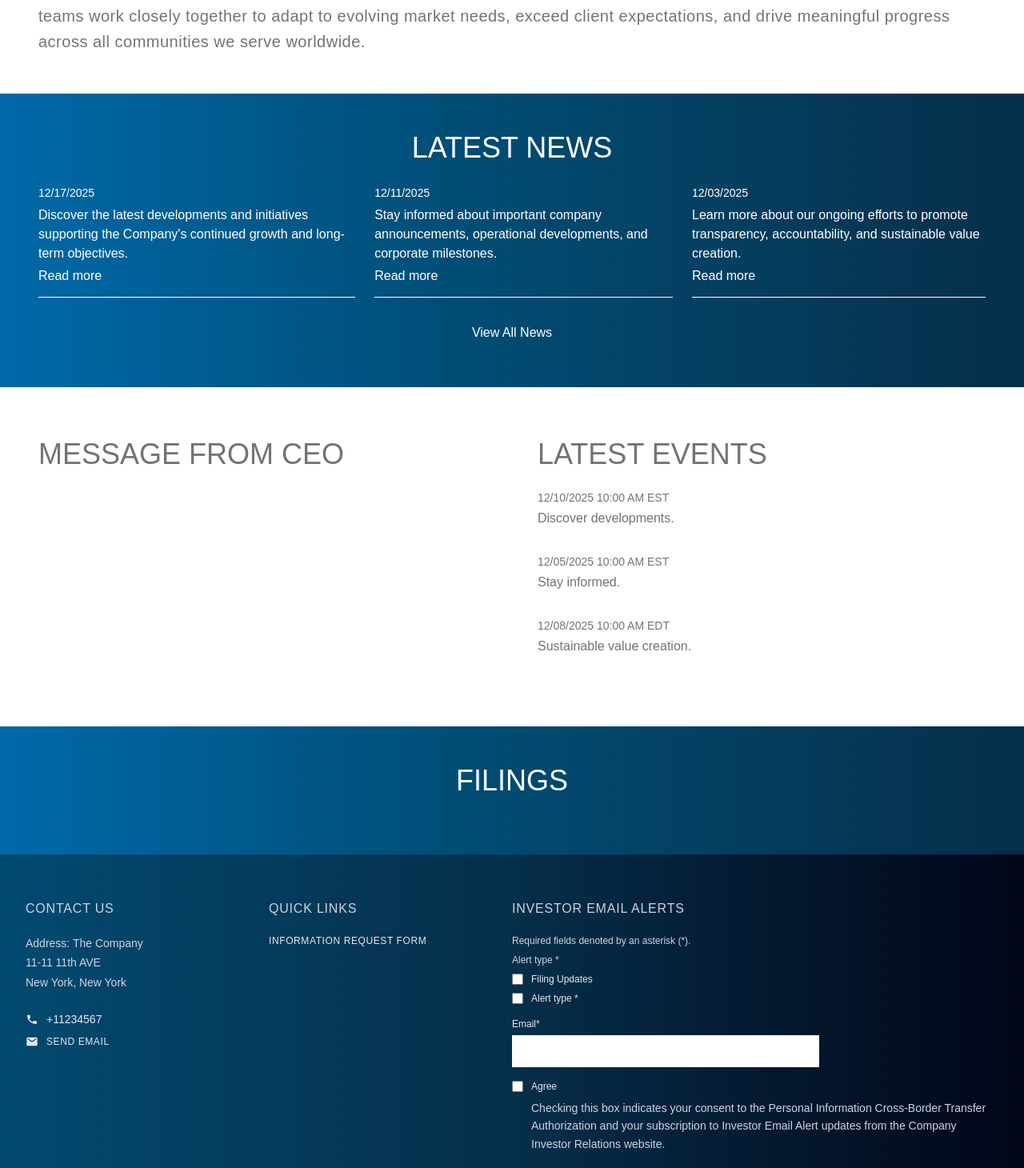
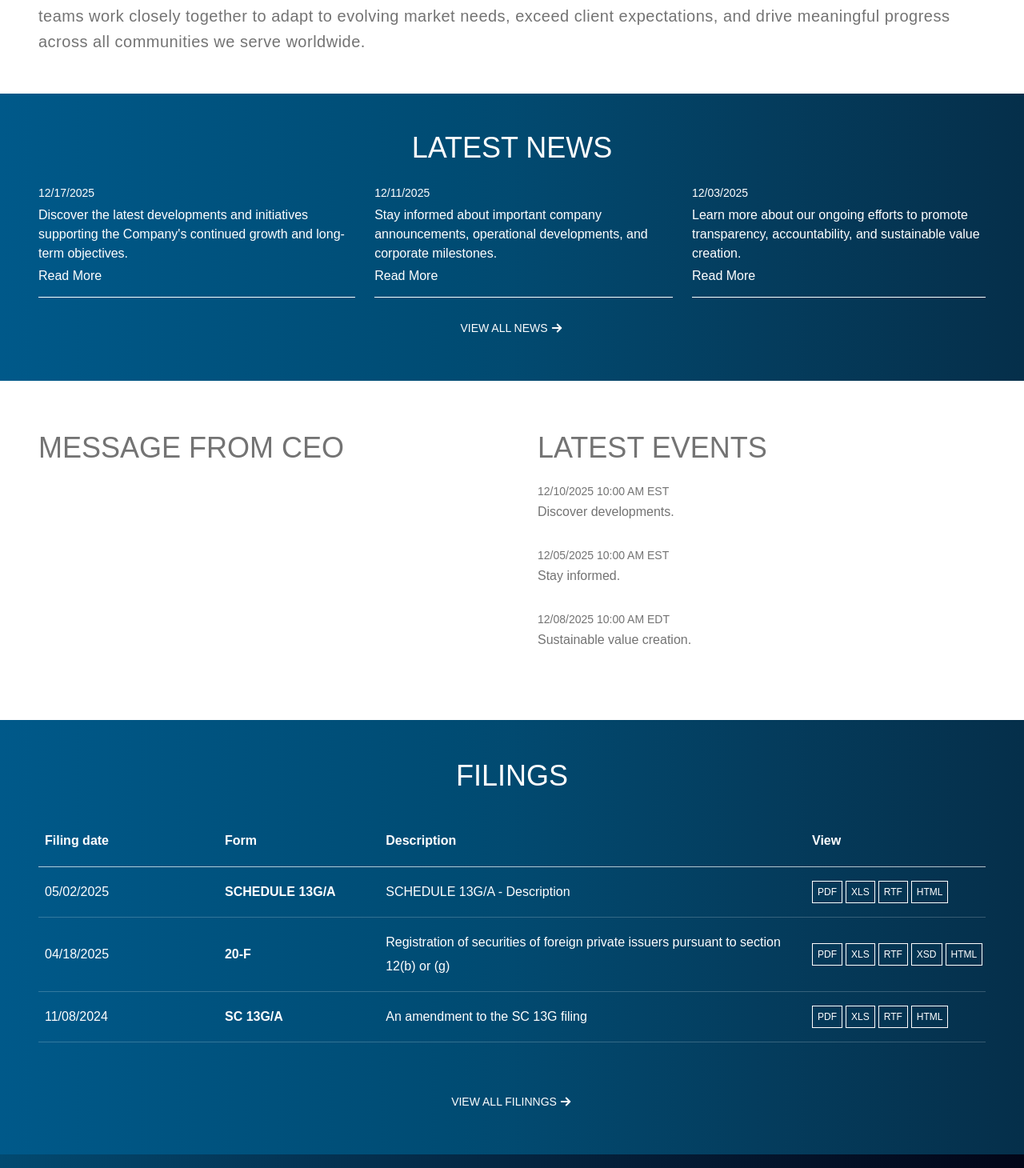
Before and after one commit to RobertQuintero/test-build-notified, a Next.js app in the folder test-build-notified/: page / in a window 1280 px wide. Shown: the part 770-2230 px from the top of the page at 80% size. Built offline with nearby package versions, Linux system fonts and the light colour scheme; grey boxes are pictures that could not be loaded.

Commit message:
Enhance footer and filings components; add filings data and improve layout for better readability and user experience

```diff
--- a/test-build-notified/components/footer.tsx
+++ b/test-build-notified/components/footer.tsx
@@ -13,7 +13,7 @@ export default function Footer() {
   };
 
   return (
-    <footer className="w-full bg-linear-to-r from-sky-900 via-sky-950 to-slate-950 text-slate-200 py-14 px-4 md:px-8 ">
+    <footer className="w-full bg-linear-to-r from-sky-900  to-slate-950 text-slate-200 py-14 px-4 md:px-8 ">
       <div className="max-w-7xl mx-auto">
         {/* Main 3-Column Grid */}
         <div className="grid grid-cols-1 md:grid-cols-[1fr_1fr_2fr] lg:gap-0 md:gap-8 gap-16">
--- a/test-build-notified/components/home/filings.tsx
+++ b/test-build-notified/components/home/filings.tsx
@@ -1,13 +1,126 @@
+
 "use client";
+
+const filings = [
+  {
+    date: "05/02/2025",
+    form: "SCHEDULE 13G/A",
+    description: "SCHEDULE 13G/A - Description",
+    formats: ["PDF", "XLS", "RTF", "HTML"],
+  },
+  {
+    date: "04/18/2025",
+    form: "20-F",
+    description:
+      "Registration of securities of foreign private issuers pursuant to section 12(b) or (g)",
+    formats: ["PDF", "XLS", "RTF", "XSD", "HTML"],
+  },
+  {
+    date: "11/08/2024",
+    form: "SC 13G/A",
+    description: "An amendment to the SC 13G filing",
+    formats: ["PDF", "XLS", "RTF", "HTML"],
+  },
+];
 
 export function Filings() {
   return (
-    <section className="bg-linear-to-r from-sky-700 via-sky-900 to-sky-950 max-w-full mx-auto p-6 md:p-12 ">
-    <div className="max-w-7xl mx-auto flex flex-col justify-center items-center text-white ">
-      <h2 className="text-2xl md:text-4xl uppercase mb-6 ">
-        FILINGS
-      </h2>
-    </div>
+    <section className="w-full bg-linear-to-r from-sky-800 via-sky-900 to-sky-950 mx-auto p-6 md:p-12 ">
+      <div className="max-w-7xl mx-auto  text-white">
+
+        {/* Heading */}
+        <h2 className="mb-[48px] text-center text-[36px] font-normal leading-[43px] uppercase">
+          FILINGS
+        </h2>
+
+        {/* Filings Table */}
+        <div className="w-full overflow-x-auto">
+          <table className="w-full min-w-[900px] table-fixed border-collapse text-left text-[16px]">
+            <colgroup>
+              <col className="w-[19%]" />
+              <col className="w-[17%]" />
+              <col className="w-[45%]" />
+              <col className="w-[19%]" />
+            </colgroup>
+
+            <thead>
+              <tr className="border-b border-white/70 [&>th]:px-2 [&>th]:pb-5 [&>th]:font-semibold">
+                <th>
+                  Filing date
+                </th>
+                <th >
+                  Form
+                </th>
+                <th >
+                  Description
+                </th>
+                <th>
+                  View
+                </th>
+              </tr>
+            </thead>
+
+            <tbody>
+              {filings.map((filing) => (
+                <tr
+                  key={filing.date}
+                  className="border-b border-white/20 [&>td]:align-middle [&>td]:px-2 [&>td]:py-4"
+                >
+                  <td className=" whitespace-nowrap">
+                    {filing.date}
+                  </td>
+
+                  <td className="font-semibold whitespace-nowrap">
+                    {filing.form}
+                  </td>
+
+                  <td className="leading-7.5">
+                    {filing.description}
+                  </td>
+
+                <td className="text-center">
+                  <div className="flex items-center justify-start gap-1">
+                    {filing.formats.map((format) => (
+                      <a
+                        key={format}
+                        href="#"
+                        className="flex h-7 items-center justify-center border border-white px-1.5 text-xs leading-none transition-colors hover:bg-white hover:text-slate-900"
+                      >
+                        {format}
+                      </a>
+                    ))}
+                  </div>
+                </td>
+                </tr>
+              ))}
+            </tbody>
+          </table>
+        </div>
+
+        {/* View All Filings */}
+          <a
+            href="#"
+            className="flex items-center justify-center gap-0.5 text-sm font-medium uppercase transition-opacity hover:opacity-70 px-4 py-2 mt-14"
+          >
+            VIEW ALL FILINNGS
+          <svg
+            xmlns="http://www.w3.org/2000/svg"
+            width="18"
+            height="18"
+            viewBox="0 0 24 24"
+            fill="none"
+            stroke="currentColor"
+            strokeWidth="2.5"
+            strokeLinecap="round"
+            strokeLinejoin="round"
+            className="mt-[1px]"
+          >
+            <path d="M5 12h14" />
+            <path d="m13 6 6 6-6 6" />
+          </svg>
+          </a>
+
+      </div>
     </section>
   );
 }
--- a/test-build-notified/components/home/latestevents.tsx
+++ b/test-build-notified/components/home/latestevents.tsx
@@ -21,7 +21,7 @@ const latestevents = [
 export function LatestEvents() {
   return (
     <section className="bg-white w-full mx-auto p-6 md:p-12 py-8 md:py-16 text-neutral-500">
-      <div className="max-w-7xl mx-auto text-left flex flex-col gap-8 md:gap-16 md:flex-row justify-between pb-6">
+      <div className="max-w-7xl mx-auto text-left flex flex-col gap-8 md:gap-16 md:flex-row justify-between mb-6">
         <div className="w-full ">
           <h2 className="text-2xl md:text-4xl uppercase mb-6">
             MESSAGE FROM CEO
--- a/test-build-notified/components/home/latestnews.tsx
+++ b/test-build-notified/components/home/latestnews.tsx
@@ -23,7 +23,7 @@ const latestnews = [
 
 export function LatestNews() {
   return (
-    <section className="bg-linear-to-r from-sky-700 via-sky-900 to-sky-950 max-w-full mx-auto p-6 md:p-12 ">
+    <section className="bg-linear-to-r from-sky-800 via-sky-900 to-sky-950 max-w-full mx-auto p-6 md:p-12 ">
     <div className="max-w-7xl mx-auto flex flex-col justify-center items-center text-white ">
       <h2 className="text-2xl md:text-4xl uppercase mb-6 ">
         Latest News
@@ -34,15 +34,33 @@ export function LatestNews() {
           <li key={index} className="mb-2 border-b border-white pb-3.5">
             <span className="text-sm">{news.date}</span>
             <p className="text-base py-1">{news.content}</p>
-            <a href={news.url} className=" font-medium hover:text-sky-700 hover:underline">
+            <a href={news.url} className="text-base font-medium capitalize transition-opacity hover:opacity-70 ">
               Read more
             </a>
           </li>
         ))}
       </ul>
-     <button className="mt-4 px-4 py-2  rounded hover:text-sky-700 ">
-        View All News
-      </button>
+          <a
+            href="#"
+            className="flex items-center justify-center gap-0.5 text-sm font-medium uppercase transition-opacity hover:opacity-70 px-4 py-2 mt-3"
+          >
+            VIEW ALL NEWS
+          <svg
+            xmlns="http://www.w3.org/2000/svg"
+            width="18"
+            height="18"
+            viewBox="0 0 24 24"
+            fill="none"
+            stroke="currentColor"
+            strokeWidth="2.5"
+            strokeLinecap="round"
+            strokeLinejoin="round"
+            className="mt-[1px]"
+          >
+            <path d="M5 12h14" />
+            <path d="m13 6 6 6-6 6" />
+          </svg>
+          </a>
     </div>
     </section>
   );
```
